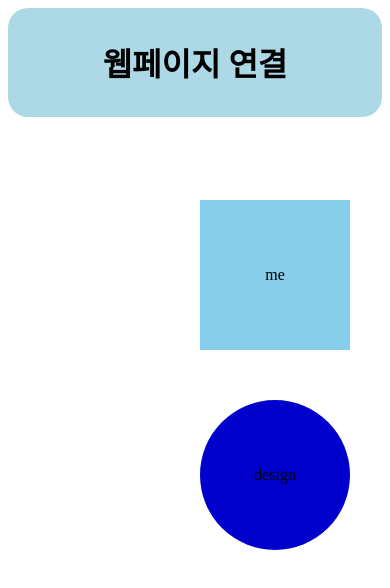
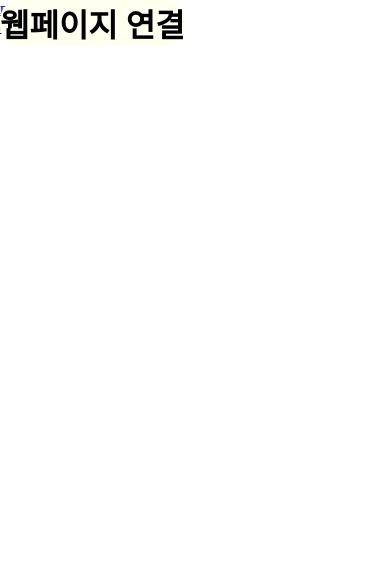
Before and after one commit to kimhyeeunn/whereisee, a plain HTML site: page index.html in a window 390 px wide. Drawn offline with Linux system fonts and the light colour scheme.

Commit message:
Add files via upload

```diff
--- a/style.css
+++ b/style.css
@@ -1,15 +1,26 @@
 * {
-	padding: 10;
+	margin: 0;
+	padding: 0;
+	box-sizing: border-box;
+	word-break: keep-all;
 }
 
 header {
-	background-color: lightblue;
+	background-color: ivory;
 	border-radius: 20px;
-	padding: 10px;
+	position: fixed;
 }
 
-nav {
-	background-color: darkblue;
+article {
+	padding-top: 20px;
+	margin-right: 0px;
+	margin-top: 10px;
+	background-color: sandybrown;
+}
+
+article>section>p {
+	background-color: lightgoldenrodyellow;
+	padding: 10px;
 }
 
 h1{
@@ -18,109 +29,15 @@ h1{
 
 h2 {
 	text-align: center;
-	text-decoration: underline;
-	text-underline-offset: 10px;
 }
 
-article {
-	background-color: skyblue;
-	border-radius: 20px;
-	padding: 10px;
-	display: inline-flex;
-	flex-direction: row;
-	align-items: center;
-	margin-right: 0px;
-	margin-top: 10px;
-}
-
-article>section>p {
-	padding: 10px;
-	border-radius: 10px;
-}
-
-.me {
-	display: flex;
-	justify-content: center;
-	align-items: center;
-	position: absolute;
-	top: 200px;
-	left: 200px;
-	background-color: skyblue;
-	width: 300px;
-	height: 300px;
-	color: black;
-}
-
-.design {
-	display: flex;
-	justify-content: center;
-	align-items: center;
-	position: absolute;
-	top: 200px;
-	left: 800px;
-	background-color: mediumblue;
-	width: 300px;
-	height: 300px;
-	border-radius: 200px;
-	color: black;
- }
-
- p {
+p {
 	line-height: 1.7;
 }
 
-* {
-	word-break: keep-all;
-}
-
 img {
-	width: 200px;
-}
-
-@media screen and (max-width: 600px) {
-	header {
-		display: block;
-		text-align: center;
+	 width: 200px;
+	 display: block;
+	 margin-left: auto;
+	 margin-right: auto;
 	}
-
-	article {
-		margin-right: 0px;
-		margin-top: 10px;
-		text-align: center;
-		display: block;
-	}
-
-	img {
-		width: 150px;
-		display: block;
-		margin-left: auto;
-		margin-right: auto;
-	}
-
-	.me {
-		display: flex;
-		justify-content: center;
-		align-items: center;
-		position: absolute;
-		top: 200px;
-		left: 200px;
-		background-color: skyblue;
-		width: 150px;
-		height: 150px;
-		color: black;
-	}
-
-	.design {
-		display: flex;
-		justify-content: center;
-		align-items: center;
-		position: absolute;
-		top: 400px;
-		left: 200px;
-		width: 150px;
-		height: 150px;
-		border-radius: 200px;
-		color: black;
-		background-color: mediumblue;
-	}
-}
```
Also changed, not shown: website.html (added, +41 -0 lines), img/webs.png (added), 2 other files.
